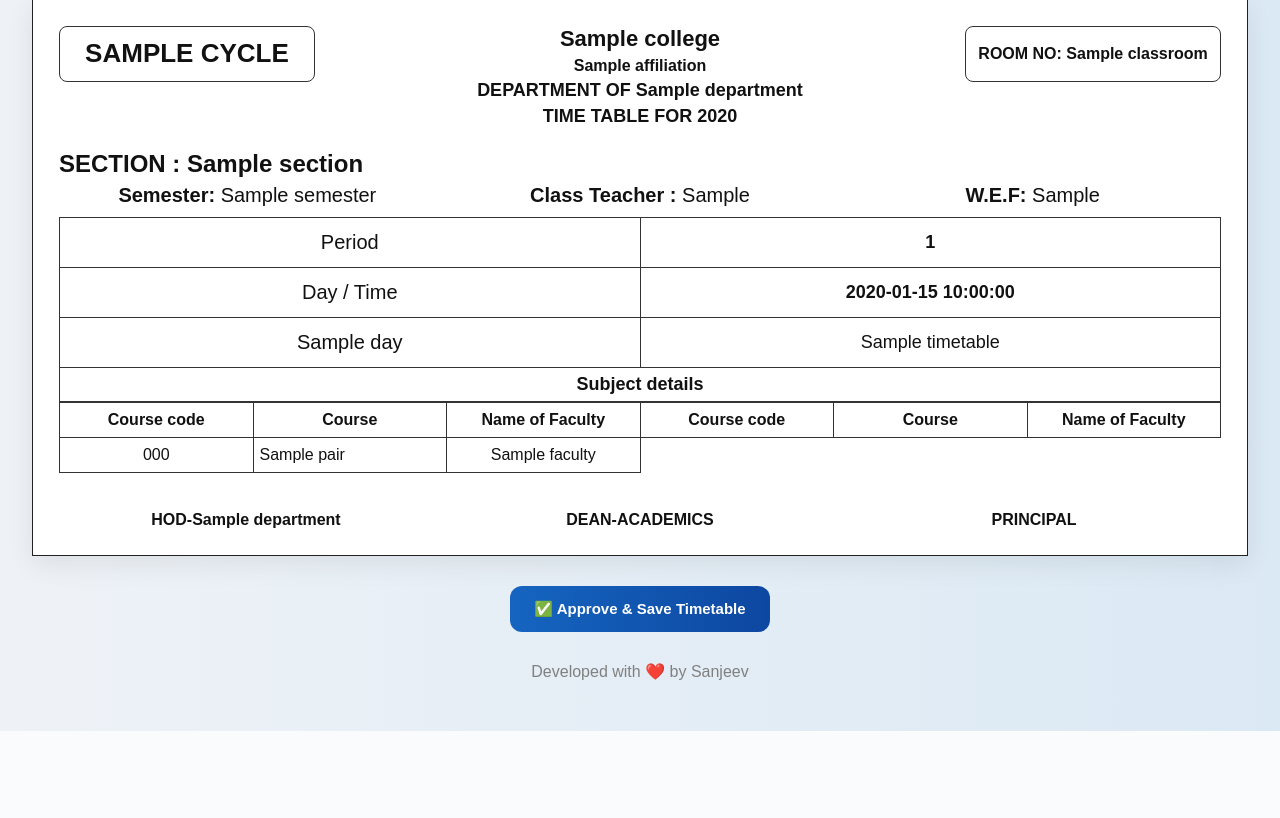
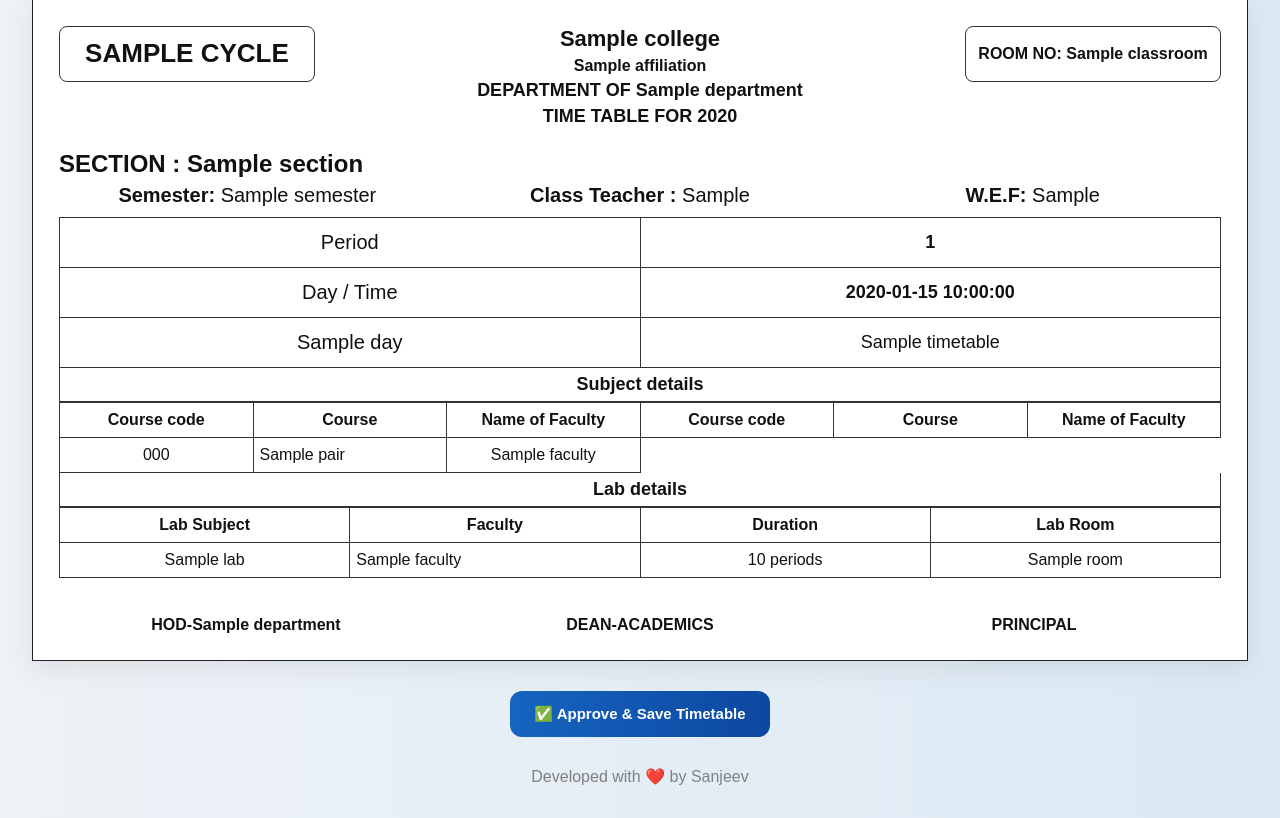
Before and after one commit to voyager0038-cloud/student-timetable-generator, a Flask app: template templates/index.html in a window 1280 px wide. Shown: the part 2603-3421 px from the top of the page. Before the commit the page ends 3334 px from the top, so only its background shows below. Run offline with Flask 3, Linux system fonts and the light colour scheme; the template is opened without the code that fills it: most values are stand-ins (such as "Sample title", 1, 10 or a date in 2020).

Commit message:
Schedule labs as continuous blocks

```diff
--- a/app.py
+++ b/app.py
@@ -14,56 +14,139 @@ app = Flask(__name__)
 
 create_database()
 
-def build_clash_free_schedule(subjects, slots, section, classroom):
+def parse_lab_duration(duration):
+    digits = "".join(char for char in (duration or "") if char.isdigit())
+    return int(digits) if digits else 2
+
+def make_theory_item(subject):
+    return {
+        "type": "theory",
+        "name": subject["name"],
+        "code": subject["code"],
+        "faculty": subject["faculty"],
+        "length": 1,
+        "room": "",
+        "display": subject["code"] or subject["name"]
+    }
+
+def make_lab_item(lab):
+    room = lab.get("room", "")
+    display = lab["name"]
+
+    if room:
+        display = f"{display} ({room})"
+
+    return {
+        "type": "lab",
+        "name": lab["name"],
+        "code": lab["name"],
+        "faculty": lab["faculty"],
+        "length": lab["duration"],
+        "room": room,
+        "display": display
+    }
+
+def build_clash_free_schedule(subjects, labs, slots, section, classroom, periods_per_day, break_indexes):
     assignments = {}
     local_faculty_slots = set()
     local_room_slots = set()
-    requirements = []
+    requirements = [make_lab_item(lab) for lab in labs]
 
     for subject in subjects:
         for _ in range(subject["hours"]):
-            requirements.append(subject)
+            requirements.append(make_theory_item(subject))
 
-    if len(requirements) > len(slots):
+    required_periods = sum(item["length"] for item in requirements)
+
+    if required_periods > len(slots):
         return None
 
     faculty_load = {}
 
-    for subject in requirements:
-        faculty_load[subject["faculty"]] = faculty_load.get(subject["faculty"], 0) + 1
+    for item in requirements:
+        faculty_load[item["faculty"]] = faculty_load.get(item["faculty"], 0) + item["length"]
 
     requirements.sort(
-        key=lambda subject: (
-            -faculty_load.get(subject["faculty"], 0),
-            subject["faculty"].lower(),
-            subject["name"].lower()
+        key=lambda item: (
+            -item["length"],
+            -faculty_load.get(item["faculty"], 0),
+            item["faculty"].lower(),
+            item["name"].lower()
         )
     )
 
-    def available_slots(subject):
+    slots_by_day_period = {
+        (slot["day"], slot["period"]): slot
+        for slot in slots
+    }
+
+    def block_crosses_break(start_period, length):
+        for period in range(start_period + 1, start_period + length):
+            if period in break_indexes:
+                return True
+
+        return False
+
+    def block_slots(start_slot, length):
+        if start_slot["period"] + length > periods_per_day:
+            return None
+
+        if block_crosses_break(start_slot["period"], length):
+            return None
+
+        block = []
+
+        for period in range(start_slot["period"], start_slot["period"] + length):
+            slot = slots_by_day_period.get((start_slot["day"], period))
+
+            if not slot:
+                return None
+
+            block.append(slot)
+
+        return block
+
+    def available_blocks(item):
         candidates = []
 
         for slot in slots:
-            slot_key = (slot["day"], slot["time"])
-            faculty_slot = (subject["faculty"].strip().lower(), slot["day"], slot["time"])
-            room_slot = (classroom.strip().lower(), slot["day"], slot["time"])
+            block = block_slots(slot, item["length"])
 
-            if slot_key in assignments:
+            if not block:
                 continue
 
-            if faculty_slot in local_faculty_slots:
+            room = item["room"] or classroom
+            available = True
+
+            for block_slot in block:
+                slot_key = (block_slot["day"], block_slot["time"])
+                faculty_slot = (item["faculty"].strip().lower(), block_slot["day"], block_slot["time"])
+                room_slot = (room.strip().lower(), block_slot["day"], block_slot["time"])
+
+                if slot_key in assignments:
+                    available = False
+                    break
+
+                if faculty_slot in local_faculty_slots:
+                    available = False
+                    break
+
+                if room and room_slot in local_room_slots:
+                    available = False
+                    break
+
+                if faculty_busy(item["faculty"], block_slot["day"], block_slot["time"], section):
+                    available = False
+                    break
+
+                if classroom_busy(room, block_slot["day"], block_slot["time"], section):
+                    available = False
+                    break
+
+            if not available:
                 continue
 
-            if classroom and room_slot in local_room_slots:
-                continue
-
-            if faculty_busy(subject["faculty"], slot["day"], slot["time"], section):
-                continue
-
-            if classroom_busy(classroom, slot["day"], slot["time"], section):
-                continue
-
-            candidates.append(slot)
+            candidates.append(block)
 
         return candidates
 
@@ -71,29 +154,39 @@ def build_clash_free_schedule(subjects, slots, section, classroom):
         if index == len(requirements):
             return True
 
-        subject = requirements[index]
-        candidates = available_slots(subject)
+        item = requirements[index]
+        candidates = available_blocks(item)
 
         random.shuffle(candidates)
 
-        for slot in candidates:
-            slot_key = (slot["day"], slot["time"])
-            faculty_slot = (subject["faculty"].strip().lower(), slot["day"], slot["time"])
-            room_slot = (classroom.strip().lower(), slot["day"], slot["time"])
+        for block in candidates:
+            room = item["room"] or classroom
+            applied_faculty_slots = []
+            applied_room_slots = []
 
-            assignments[slot_key] = subject
-            local_faculty_slots.add(faculty_slot)
+            for slot in block:
+                slot_key = (slot["day"], slot["time"])
+                faculty_slot = (item["faculty"].strip().lower(), slot["day"], slot["time"])
+                room_slot = (room.strip().lower(), slot["day"], slot["time"])
 
-            if classroom:
-                local_room_slots.add(room_slot)
+                assignments[slot_key] = item
+                local_faculty_slots.add(faculty_slot)
+                applied_faculty_slots.append(faculty_slot)
+
+                if room:
+                    local_room_slots.add(room_slot)
+                    applied_room_slots.append(room_slot)
 
             if backtrack(index + 1):
                 return True
 
-            assignments.pop(slot_key)
-            local_faculty_slots.remove(faculty_slot)
+            for slot in block:
+                assignments.pop((slot["day"], slot["time"]))
 
-            if classroom:
+            for faculty_slot in applied_faculty_slots:
+                local_faculty_slots.remove(faculty_slot)
+
+            for room_slot in applied_room_slots:
                 local_room_slots.remove(room_slot)
 
         return False
@@ -159,6 +252,7 @@ def home():
                 'index.html',
                 timetable=draft.get("timetable", []),
                 subjects=draft.get("subjects", []),
+                labs=draft.get("labs", []),
                 days=draft.get("days", []),
                 period_headers=draft.get("period_headers", []),
                 first_break_index=draft.get("first_break_index"),
@@ -247,12 +341,36 @@ def home():
                 lab_duration = request.form.get(f"labduration{number}")
                 lab_room = request.form.get(f"labroom{number}")
 
+                if any([lab_name, lab_faculty, lab_duration, lab_room]) and not all([lab_name, lab_faculty, lab_duration, lab_room]):
+                    return render_template(
+                        'index.html',
+                        timetable=[],
+                        subjects=[],
+                        days=[],
+                        period_headers=[],
+                        first_break=first_break,
+                        lunch_break=lunch_break,
+                        error="Please complete lab subject, faculty, duration, and lab room for every lab row you start filling.",
+                        college=request.form.get("college", ""),
+                        affiliation=request.form.get("affiliation", ""),
+                        department=request.form.get("department", ""),
+                        semester=request.form.get("semester", ""),
+                        section=request.form.get("section", ""),
+                        year=request.form.get("year", ""),
+                        classroom=request.form.get("classroom", ""),
+                        cycle=request.form.get("cycle", ""),
+                        class_teacher=request.form.get("classteacher", ""),
+                        effective_from=request.form.get("effectivefrom", ""),
+                        draft_payload="",
+                        approved=False
+                    )
+
                 if lab_name:
 
                     labs.append({
                         "name": lab_name,
                         "faculty": lab_faculty,
-                        "duration": lab_duration,
+                        "duration": parse_lab_duration(lab_duration),
                         "room": lab_room
                     })
 
@@ -388,9 +506,12 @@ def home():
 
         schedule = build_clash_free_schedule(
             subjects,
+            labs,
             slots,
             section,
-            request.form.get("classroom", "")
+            request.form.get("classroom", ""),
+            periods_per_day,
+            {first_break_index, lunch_index}
         )
 
         if schedule is None:
@@ -429,7 +550,7 @@ def home():
 
                 slot_key = (day, period_headers[period]["time"])
                 selected_subject = schedule.get(slot_key)
-                row[day] = selected_subject["code"] if selected_subject else "Library"
+                row[day] = selected_subject["display"] if selected_subject else "Library"
 
             timetable.append(row)
 
@@ -437,19 +558,22 @@ def home():
 
         for slot_key, subject in schedule.items():
             day, time_slot = slot_key
+            room = subject["room"] or request.form.get("classroom", "")
+
             entries.append({
                 "faculty": subject["faculty"],
                 "day": day,
                 "time_slot": time_slot,
                 "section": section,
                 "subject": subject["name"],
-                "classroom": request.form.get("classroom", "")
+                "classroom": room
             })
 
         draft_payload = json.dumps({
             "entries": entries,
             "timetable": timetable,
             "subjects": subjects,
+            "labs": labs,
             "days": days,
             "period_headers": period_headers,
             "first_break_index": first_break_index,
@@ -476,6 +600,7 @@ def home():
         'index.html',
         timetable=timetable,
         subjects=subjects,
+        labs=labs if request.method == 'POST' else [],
         days=days,
         period_headers=period_headers,
         first_break_index=first_break_index,
--- a/templates/index.html
+++ b/templates/index.html
@@ -577,6 +577,34 @@
 
     </table>
 
+    {% if labs %}
+
+    <h3 class="subject-title">Lab details</h3>
+
+    <table class="official-table subject-details-table">
+
+        <tr>
+            <th>Lab Subject</th>
+            <th>Faculty</th>
+            <th>Duration</th>
+            <th>Lab Room</th>
+        </tr>
+
+        {% for lab in labs %}
+
+        <tr>
+            <td>{{ lab.name }}</td>
+            <td>{{ lab.faculty }}</td>
+            <td>{{ lab.duration }} periods</td>
+            <td>{{ lab.room }}</td>
+        </tr>
+
+        {% endfor %}
+
+    </table>
+
+    {% endif %}
+
     <div class="signature-row">
         <p>HOD-{{ department or 'APPLIED SCIENCES' }}</p>
         <p>DEAN-ACADEMICS</p>
```
